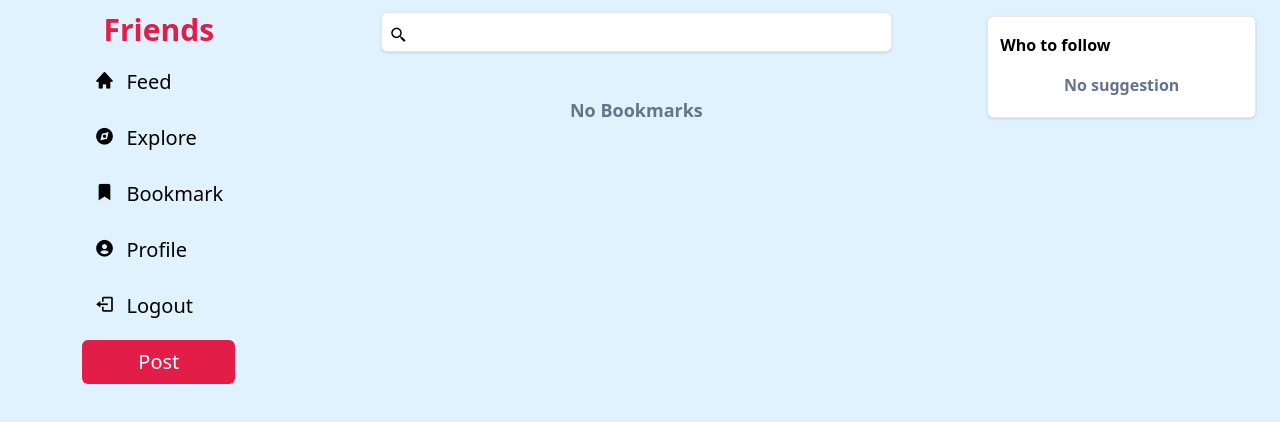
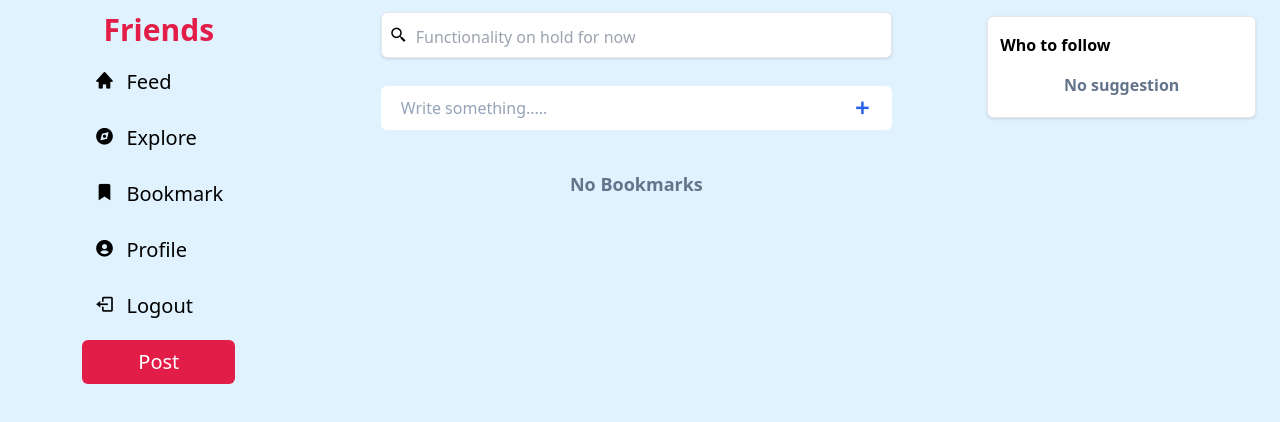
Before and after one commit to vermasavita/friends, a React (Create React App) app: page /bookmark in a window 1280 px wide. Shown: the top 422 px of the page. Built offline with nearby package versions, Linux system fonts and the light colour scheme; what miragejs would draw is missing.

Commit message:
add one more post modal opening page

```diff
--- a/src/components/index.js
+++ b/src/components/index.js
@@ -4,3 +4,4 @@ export { Search } from "./search/Search";
 export { FollowingModal } from "./followBar/FollowModal";
 export { PostCardM } from "./postCardModal/PostCardModal";
 export { Loader } from "./loader/Loader";
+export { PostCardModalTwo} from "./postCardModal/ModalTwo";
--- /dev/null
+++ b/src/components/postCardModal/ModalTwo.jsx
@@ -0,0 +1,20 @@
+import { useDispatch } from "react-redux";
+import { openPostCardModal } from "../postCardModal/postCardModalSlice";
+const PostCardModalTwo = () => {
+  const dispatch = useDispatch();
+  return (
+    <div
+      onClick={() => dispatch(openPostCardModal())}
+      className=" bg-sky-100 flex flex-col w-5/6 ll xl:w-full h-13 sticky top-0 mb-5"
+    >
+      <div className="bg-white my-2 py-2 w-full h-10s rounded-md">
+        <div className="sm:w-11/12  flex justify-between w-full px-5 items-center">
+          <p className="text-slate-400">Write something.....</p>
+          <i class="bx bx-plus text-xl text-blue-600 font-bold"></i>
+        </div>
+      </div>
+    </div>
+  );
+};
+
+export { PostCardModalTwo };
--- a/src/components/search/Search.jsx
+++ b/src/components/search/Search.jsx
@@ -1,12 +1,13 @@
 const Search = () => {
   return (
-    <div className="bg-sky-100 flex w-5/6 ll xl:w-full h-13 sticky top-0 mb-5">
-      <div className="bg-white my-3 py-2 w-full h-10 search shadow rounded-md border">
+    <div className="bg-sky-100 flex flex-col w-5/6 ll xl:w-full h-13 sticky top-0 mb-2">
+      <div className="bg-white my-3 py-2 w-full h-10s search shadow rounded-md border">
         <div className=" w-full sm:w-11/12  ">
           <i className="bx bx-search-alt-2 text-lg px-2 cursor-pointer "></i>
           <input
             type="text"
             className="focus:outline-none grow sm:text-sm w-3/4"
+            placeholder="Functionality on hold for now"
           />
         </div>
       </div>
--- a/src/pages/home/Wrapper.jsx
+++ b/src/pages/home/Wrapper.jsx
@@ -1,11 +1,12 @@
-import { Follow, Search, Sidebar } from "../../components";
+import { Follow, PostCardModalTwo, Search, Sidebar } from "../../components";
 
 const Wrapper = ({ children }) => {
   return (
     <div className="flex w-full bg-sky-100 min-h-screen justify-center relative">
       <Sidebar />
-      <div className="w-2/4 mb-5 width lg:w-3/5 relative md:pr-0 flex flex-col items-center xl:mx-0  pr-5 ">
+      <div className="w-2/4 mb-4 width lg:w-3/5 relative md:pr-0 flex flex-col items-center xl:mx-0  pr-5 ">
         <Search />
+        <PostCardModalTwo/>
         <div className="flex justify-center w-full ">{children}</div>
       </div>
       <div className="w-1/4 lg:w-0">
```
